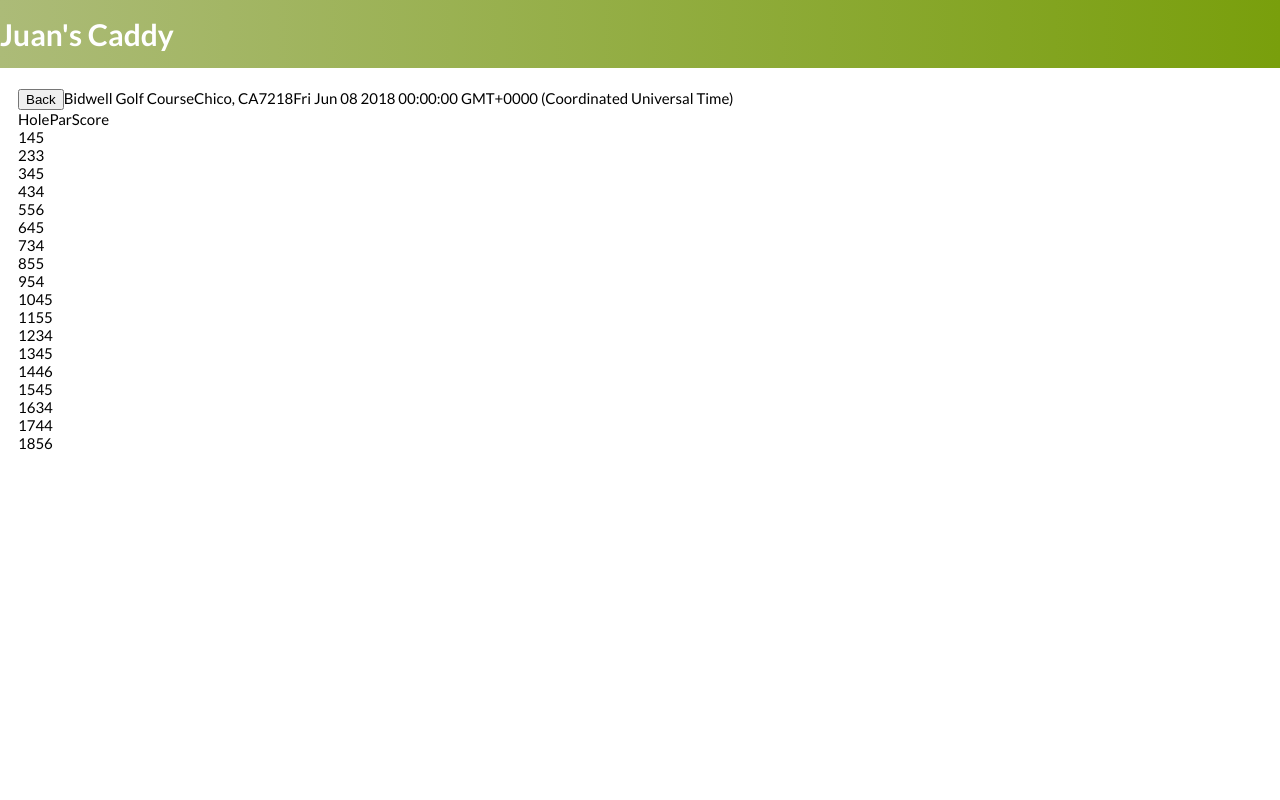
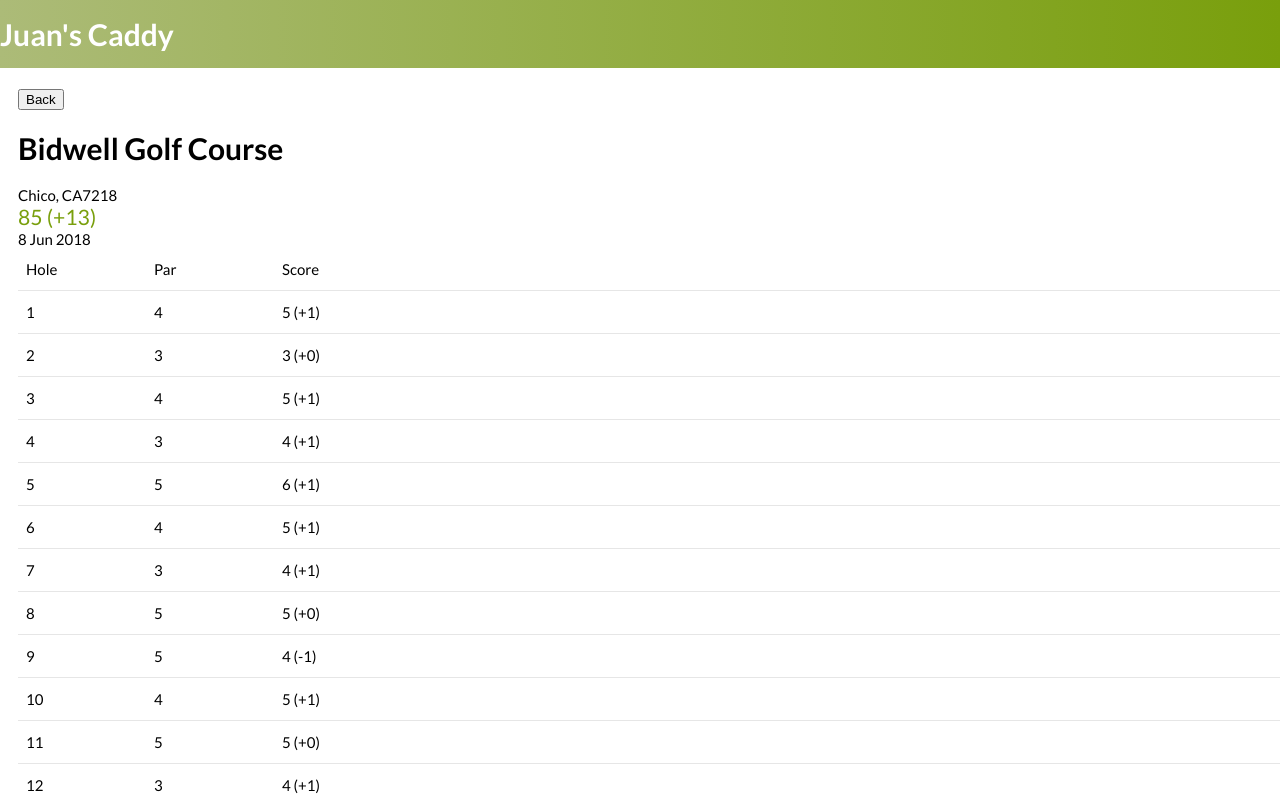
Before and after one commit to jvillalobos22/golf-scorekeeper-ui, a React (Create React App) app: page /matches/1 in a window 1280 px wide. Shown: the top 800 px of the page. Built offline with nearby package versions, Linux system fonts and the light colour scheme.

Commit message:
Added some styles and derived stats to Match Detail view

```diff
--- a/src/components/MatchCard/MatchCard.js
+++ b/src/components/MatchCard/MatchCard.js
@@ -4,22 +4,7 @@ import './MatchCard.css';
 import { shortMonths } from '../../helpers/months';
 
 const MatchCard = ({ match, className }) => {
-  const getMatchScore = (holes) => {
-    const score = holes.reduce((total, hole) => {
-      return total + hole.score;
-    }, 0);
-    return score;
-  };
 
-  const getPrettyScore = (holes, par) => {
-    const score = getMatchScore(holes);
-    const prefix = (score < par) ? '-' : '+';
-    return `${prefix}${Math.abs(score - par)}`
-  }
-
-  const getPrettyDate = (date) => {
-    return `${date.getDate()} ${shortMonths[date.getMonth()]} ${date.getFullYear()}`
-  };
 
   return(
     <div className={`match_card ${className}`}>
@@ -36,4 +21,26 @@ const MatchCard = ({ match, className }) => {
   )
 };
 
+const getMatchScore = (holes) => {
+  const score = holes.reduce((total, hole) => {
+    return total + hole.score;
+  }, 0);
+  return score;
+};
+
+const getPrettyScore = (holes, par) => {
+  const score = getMatchScore(holes);
+  const prefix = (score < par) ? '-' : '+';
+  return `${prefix}${Math.abs(score - par)}`
+}
+
+const getPrettyDate = (date) => {
+  return `${date.getDate()} ${shortMonths[date.getMonth()]} ${date.getFullYear()}`
+};
+
 export default MatchCard;
+export {
+  getMatchScore,
+  getPrettyDate,
+  getPrettyScore
+};
--- a/src/components/ShowMatchDetails/ShowMatchDetails.css
+++ b/src/components/ShowMatchDetails/ShowMatchDetails.css
@@ -0,0 +1,29 @@
+.match_scorecard {
+  width: 100%;
+}
+
+.scorecard_row {
+  width: 100%;
+  display: flex;
+  flex-wrap: nowrap;
+  align-items: center;
+  justify-content: flex-start;
+  border-bottom: 1px solid #e6e6e6;
+  padding: 0.75rem 0.5rem;
+}
+
+.scorecard_row .ten {
+  width: 10%;
+}
+
+.match_results {
+  position: relative;
+}
+
+.score {
+  position: relative;
+  padding: 0.5rem;
+  padding-left: 0;
+  font-size: 1.325rem;
+  color: #799F0C;
+}
--- a/src/components/ShowMatchDetails/ShowMatchDetails.js
+++ b/src/components/ShowMatchDetails/ShowMatchDetails.js
@@ -1,5 +1,10 @@
 import React from 'react';
 import { Link } from 'react-router-dom';
+import {
+  getMatchScore,
+  getPrettyDate,
+  getPrettyScore
+} from '../MatchCard/MatchCard';
 import './ShowMatchDetails.css';
 
 const ShowMatchDetails = ({match}) => {
@@ -8,22 +13,27 @@ const ShowMatchDetails = ({match}) => {
       <Link to="/" ><button type="button">
         Back
       </button></Link>
-      <span>{match.course.name}</span>
-      <span>{match.course.location}</span>
-      <span>{match.course.par}</span>
-      <span>{match.course.holes}</span>
-      <span>{match.date.toString()}</span>
+      <div className="course_info">
+        <h1>{match.course.name}</h1>
+        <span>{match.course.location}</span>
+        <span>{match.course.par}</span>
+        <span>{match.course.holes}</span>
+      </div>
+      <div className="match_results">
+        <span className="score">{getMatchScore(match.holes)} ({getPrettyScore(match.holes, match.course.par)})</span>
+      </div>
+      <span>{getPrettyDate(match.date)}</span>
       <div className="match_scorecard">
-        <div>
-          <span>Hole</span>
-          <span>Par</span>
-          <span>Score</span>
+        <div className="scorecard_row">
+          <span className="ten">Hole</span>
+          <span className="ten">Par</span>
+          <span className="ten">Score</span>
         </div>
       {match.holes.map((hole) => {
-        return <div>
-          <span>{hole.id}</span>
-          <span>{hole.par}</span>
-          <span>{hole.score}</span>
+          return <div className= "scorecard_row">
+          <span className="ten">{hole.id}</span>
+          <span className="ten">{hole.par}</span>
+          <span className="ten">{hole.score} ({getPrettyScore([hole], hole.par)})</span>
         </div>
       })}
       </div>
```
Also changed, not shown: src/components/Matches/Matches.js (+0 -7 lines).
